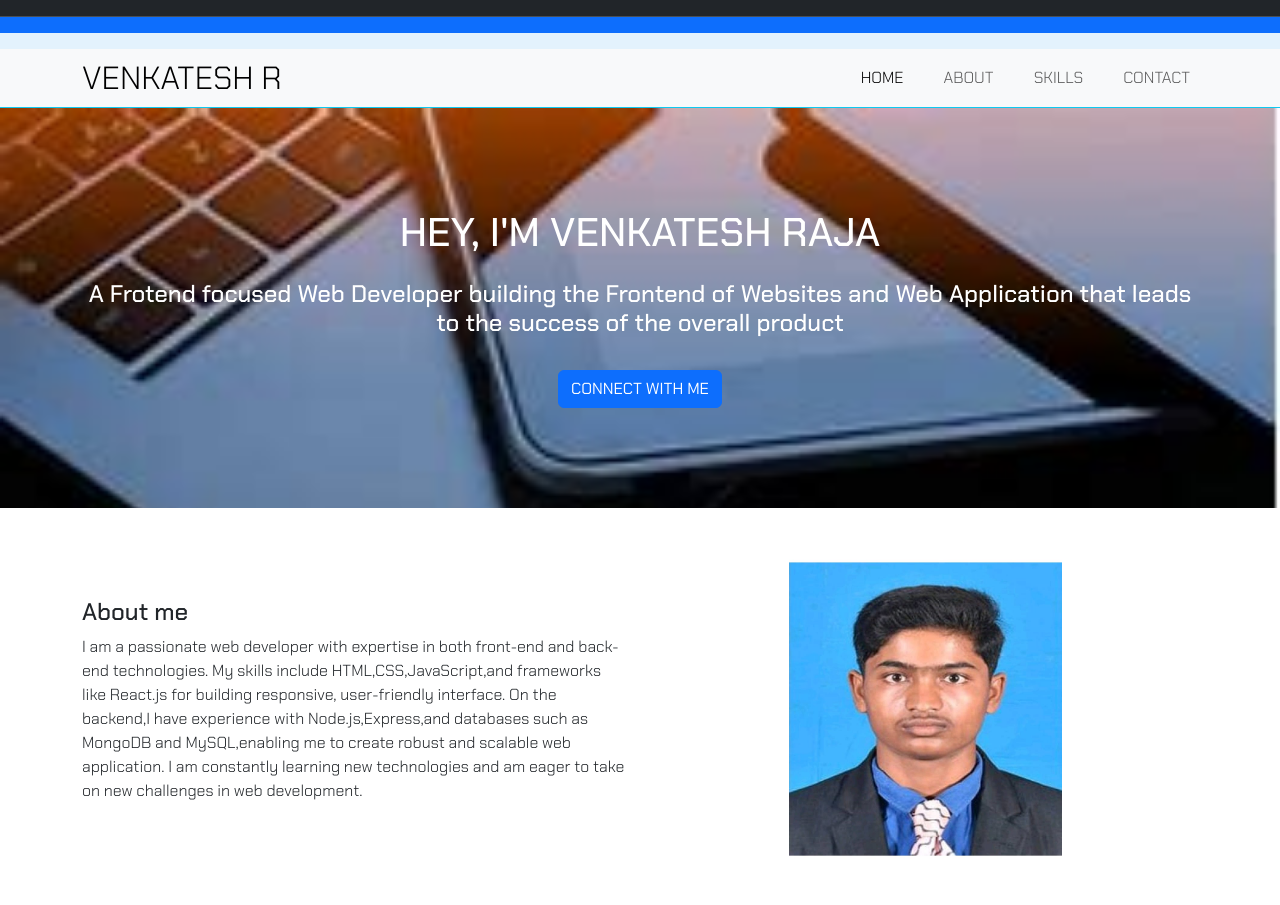
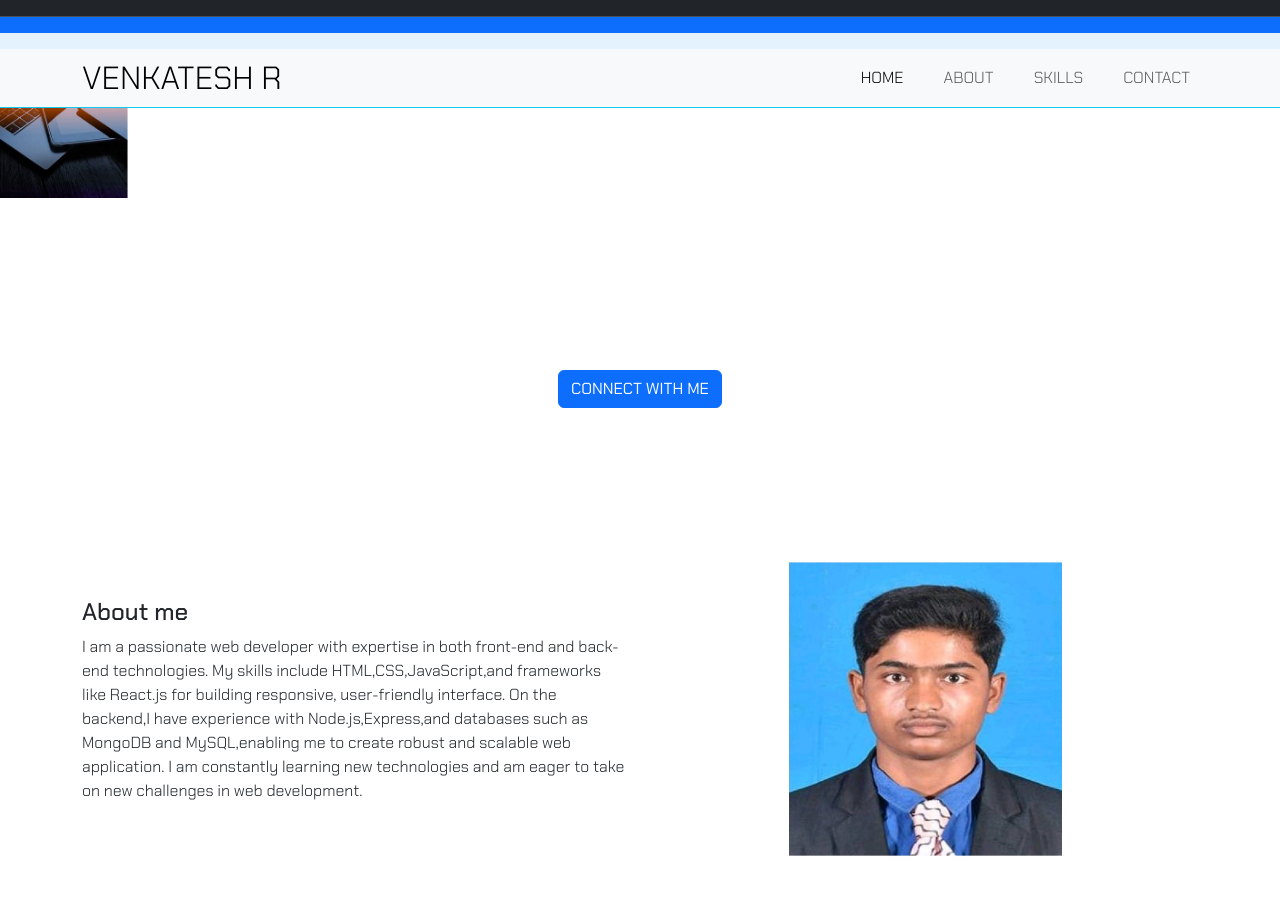
Before and after one commit to Venkat24r/Venkatesh-portfolio, a plain HTML site: page index.html in a window 1280 px wide. Shown: the top 905 px of the page. Drawn offline with nearby package versions, Linux system fonts and the light colour scheme; a web font is replaced by a local one.

Commit message:
Update style.css

```diff
--- a/style.css
+++ b/style.css
@@ -5,7 +5,7 @@
   }
 .banner{
     background-image: url(./OIP\ \(1\).jpg);
-    background-size: 100%;
+    background-size: 10%;
     background-repeat: no-repeat;
     padding: 100px 10px;
 
```
